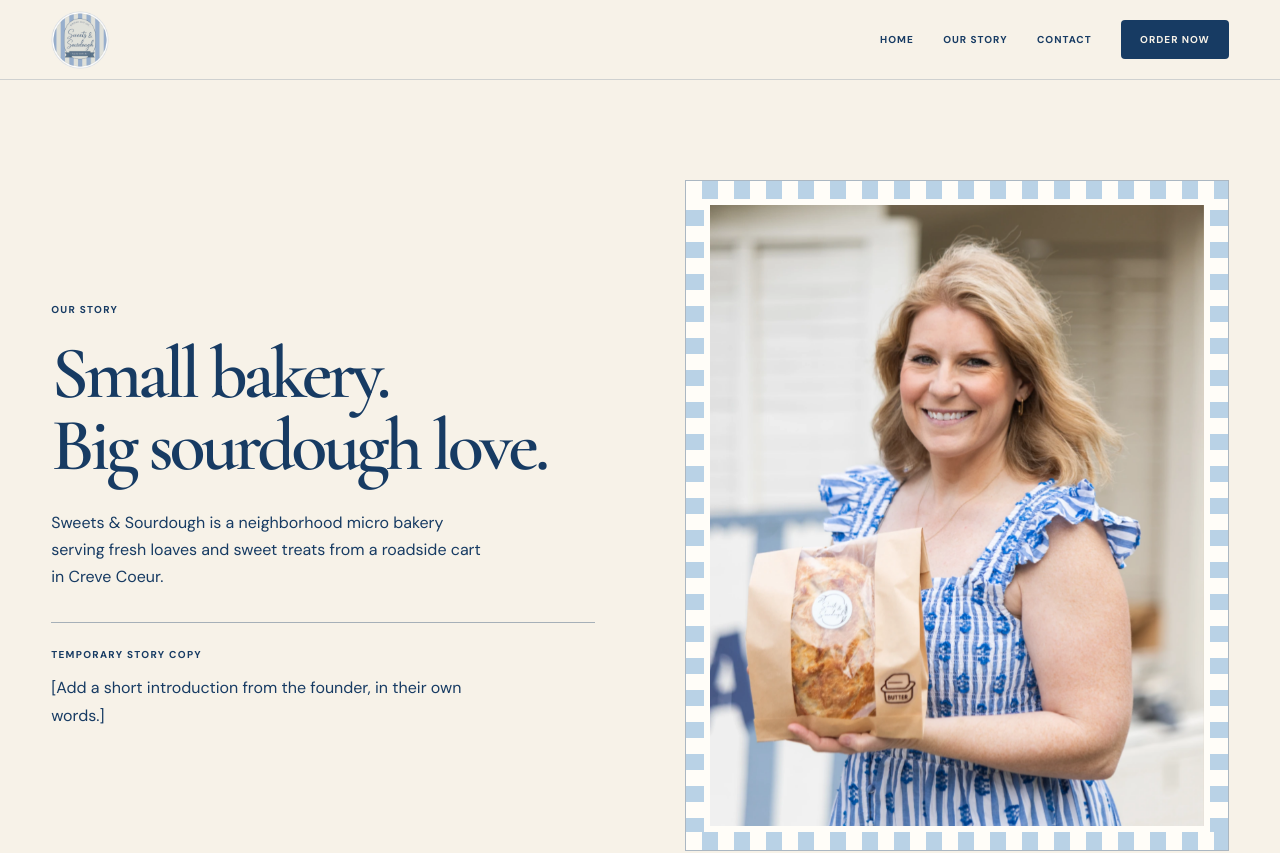
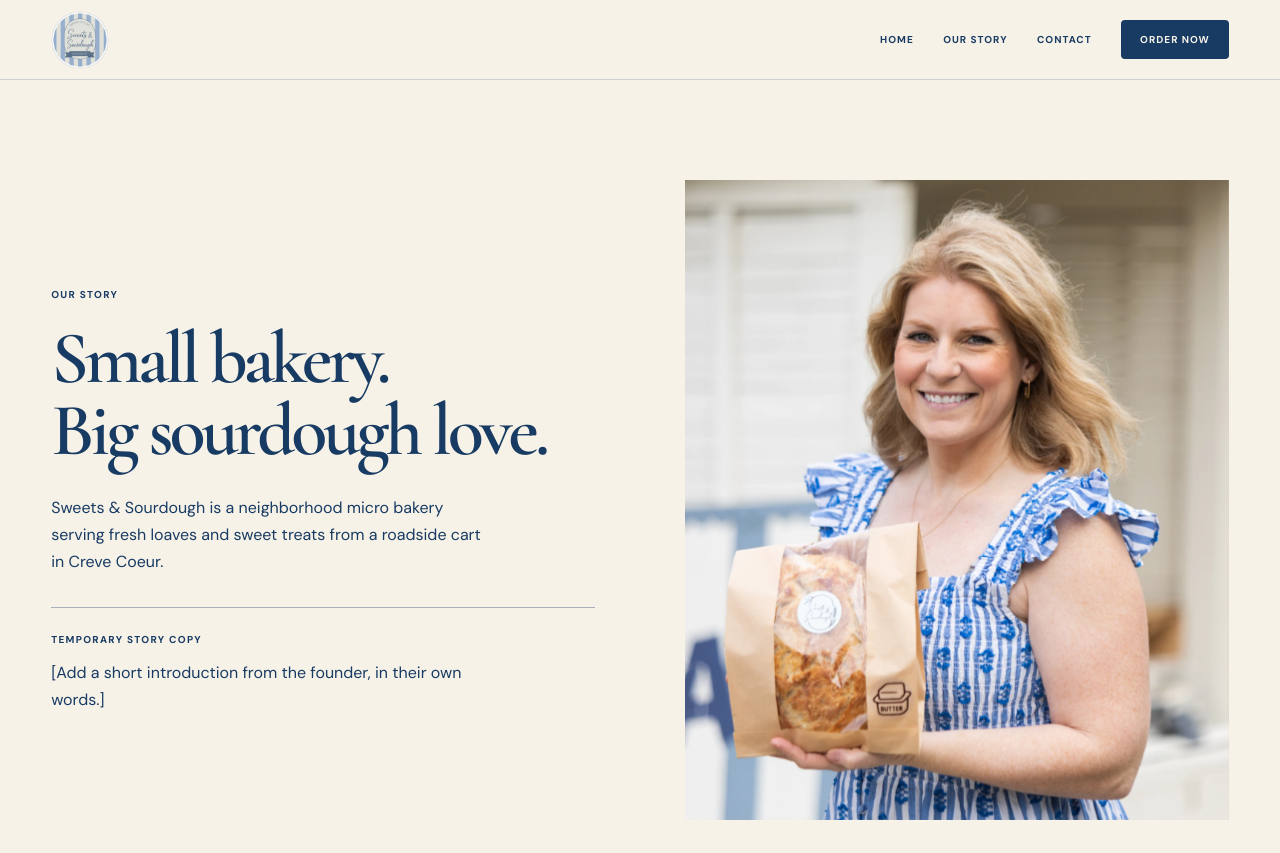
Before and after one commit to jonathanarbittier/sweetestsourdoughstl.website, a Next.js app: page /our-story in a window 1280 px wide. Shown: the top 853 px of the page. Built offline with nearby package versions, Linux system fonts and the light colour scheme.

Commit message:
Remove Our Story photo frames

```diff
--- a/app/globals.css
+++ b/app/globals.css
@@ -410,20 +410,6 @@ footer .brand { width: 84px; height: 84px; margin-bottom: 44px; }
 .editorial-photo { min-width: 0; margin: 0; }
 .editorial-photo-image { width: 100%; aspect-ratio: 4 / 5; }
 .editorial-photo figcaption { padding-top: 12px; font-size: 10px; line-height: 1.6; letter-spacing: .035em; }
-.story-page .editorial-photo {
-  padding: 18px;
-  border: 1px solid var(--line);
-  background-color: var(--white);
-  background-image:
-    repeating-linear-gradient(90deg, var(--white) 0 16px, var(--powder) 16px 32px),
-    repeating-linear-gradient(90deg, var(--white) 0 16px, var(--powder) 16px 32px),
-    repeating-linear-gradient(0deg, var(--white) 0 16px, var(--powder) 16px 32px),
-    repeating-linear-gradient(0deg, var(--white) 0 16px, var(--powder) 16px 32px);
-  background-position: top, bottom, left, right;
-  background-size: 100% 18px, 100% 18px, 18px 100%, 18px 100%;
-  background-repeat: no-repeat;
-}
-.story-page .editorial-photo-image { border: 6px solid var(--white); }
 .story-chapter { margin-top: 70px; padding-top: 70px; border-top: 1px solid var(--line); }
 .story-chapter .editorial-copy { grid-row: 1; }
 .editorial-page-heading { margin-bottom: 42px; }
--- a/app/our-story/page.tsx
+++ b/app/our-story/page.tsx
@@ -10,7 +10,7 @@ export const metadata: Metadata = {
 export default function OurStoryPage() {
   return (
     <>
-      <div className="editorial-page section-shell story-page">
+      <div className="editorial-page section-shell">
         <section className="editorial-split story-introduction" aria-labelledby="story-heading">
           <div className="editorial-copy">
             <p className="editorial-eyebrow">Our story</p>
```
